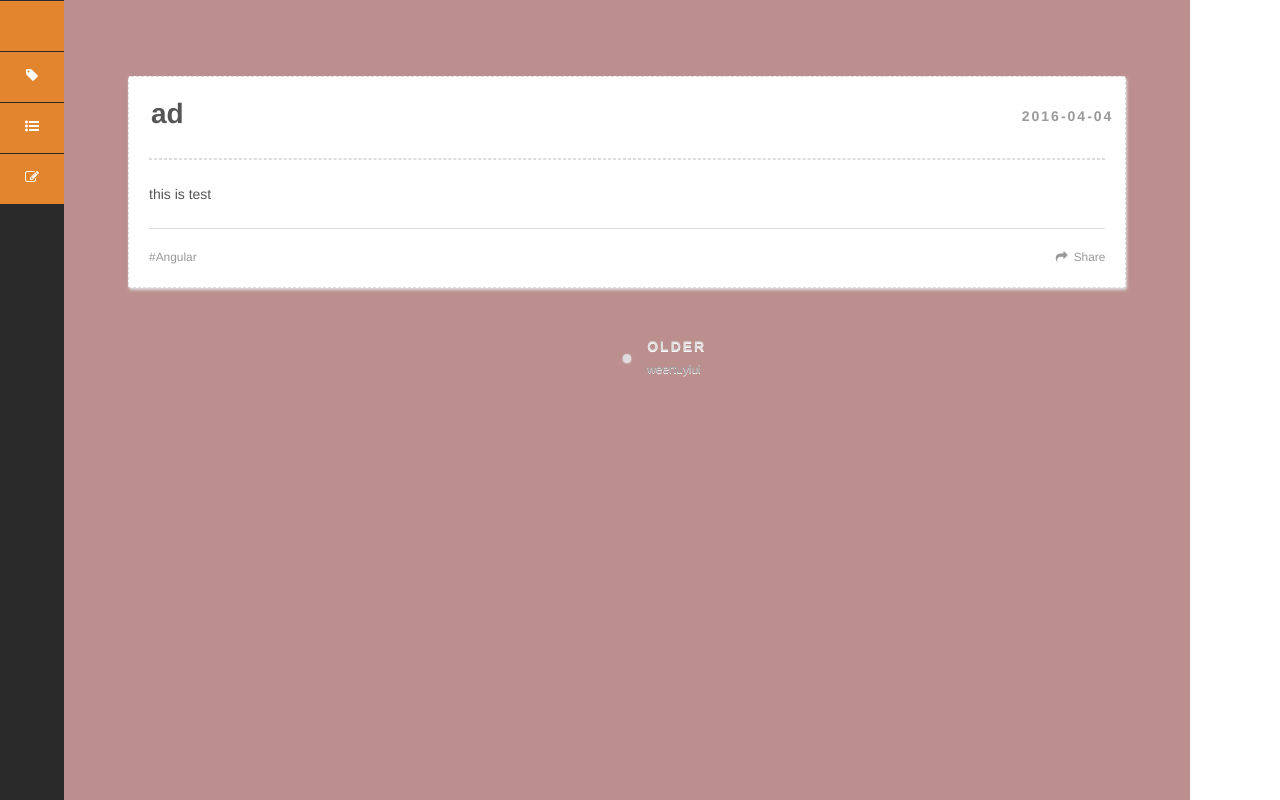
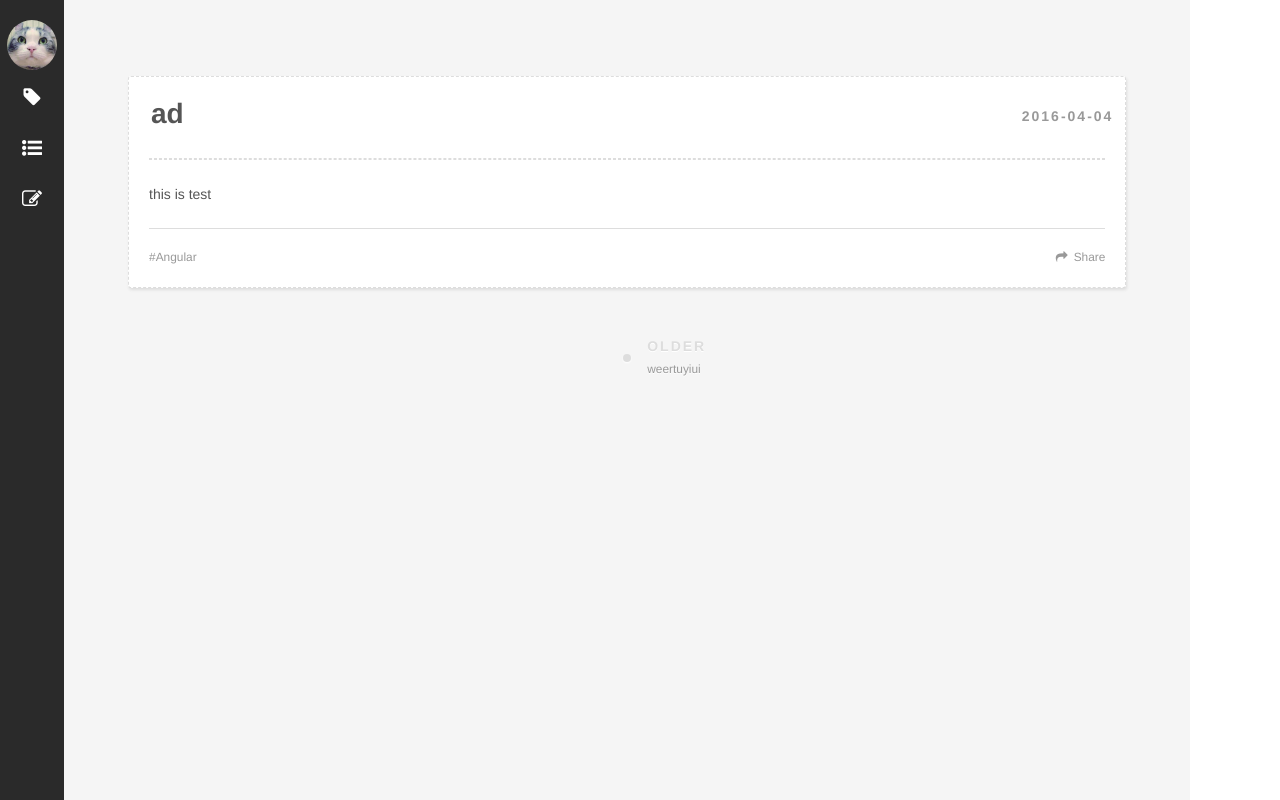
Before and after one commit to braveMind/blog, a plain HTML site: page 2016/04/04/ad/index.html in a window 1280 px wide. Drawn offline with Linux system fonts and the light colour scheme.

Commit message:
Site updated: 2016-04-08 12:48:11

```diff
--- a/2016/04/04/ad/index.html
+++ b/2016/04/04/ad/index.html
@@ -78,7 +78,7 @@
 
     </div>
     <footer class="article-footer">
-      <a data-url="http://yoursite.com/blog/2016/04/04/ad/" data-id="cimr4ch8o0003dh9ks9imomtj" class="article-share-link">Share</a>
+      <a data-url="http://yoursite.com/blog/2016/04/04/ad/" data-id="cimr8ewvf0000j79kydjcpv83" class="article-share-link">Share</a>
 
 
   <ul class="article-tag-list"><li class="article-tag-list-item"><a class="article-tag-list-link" href="/blog/tags/Angular/">Angular</a></li></ul>
--- a/css/style.css
+++ b/css/style.css
@@ -1310,6 +1310,19 @@ pre .javascript .function {
   min-width: 50px;
   background-color: #2a2a2a;
 }
+.left_header .header_avater {
+  height: 50px;
+  width: 50px;
+  text-align: center;
+  background: url("images/avater.jpg") center #000;
+  -webkit-border-radius: 50%;
+  border-radius: 50%;
+  margin: auto;
+  margin-top: 20px;
+  -webkit-background-size: 100%;
+  -moz-background-size: 100%;
+  background-size: 100%;
+}
 .left_header a {
   margin-top: 1px;
   padding: 15px;
@@ -1318,14 +1331,14 @@ pre .javascript .function {
   height: 5%;
   min-height: 50px;
   color: #fff;
-  background-color: #e3852f;
+  font-size: 20px;
 }
 .left_header a:hover {
   background-color: #d4612e;
 }
 .left_content {
   width: 93%;
-  background-color: #bc8f8f;
+  background-color: #f5f5f5;
   min-height: 100%;
   height: auto;
   padding-top: 2%;
```
Also changed, not shown: 2016/03/26/hello-world/index.html (+1 -1 lines), 2016/03/26/test/index.html (+1 -1 lines), 2016/03/28/test-1/index.html (+1 -1 lines), 2016/04/04/tags/index.html (+1 -1 lines), index.html (+5 -5 lines).
